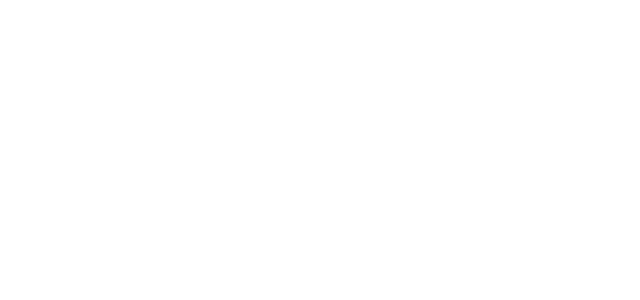
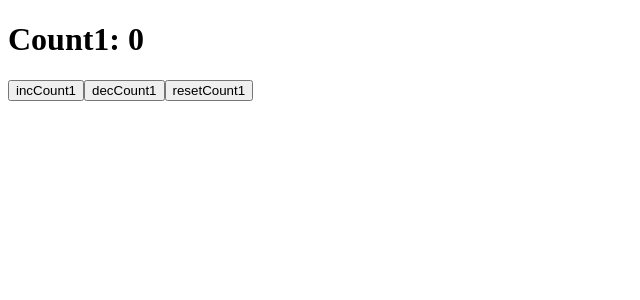
Before and after one commit to jukitot/react_demos, a React (Create React App) app: page / in a window 1280 px wide. Shown: the top 300 px of the page, without its empty margins (0-640 px from the left). Built offline with nearby package versions, Linux system fonts and the light colour scheme.

Commit message:
lesson 7

```diff
--- a/package.json
+++ b/package.json
@@ -9,7 +9,9 @@
     "react": "^18.2.0",
     "react-dom": "^18.2.0",
     "react-scripts": "5.0.1",
-    "web-vitals": "^2.1.4"
+    "web-vitals": "^2.1.4",
+    "@reduxjs/toolkit": "^1.9.7",
+    "react-redux": "^8.1.3"
   },
   "scripts": {
     "start": "react-scripts start",
--- a/src/App.js
+++ b/src/App.js
@@ -1,11 +1,15 @@
-
+import {Header} from "./Components/Header";
+import {Component1} from "./Components/Component1";
+import {Component2} from "./Components/Component2";
 
 function App() {
-  return (
-    <div className="App">
-
-    </div>
-  );
+    return (
+        <div className="App">
+            <Header/>
+            <Component1/>
+            <Component2/>
+        </div>
+    );
 }
 
 export default App;
--- /dev/null
+++ b/src/Components/Component1.js
@@ -0,0 +1,17 @@
+import React from 'react';
+import {useDispatch} from "react-redux";
+import {counter1Actions} from "../redux/slices/counterSlice";
+
+const Component1 = () => {
+    const dispatch = useDispatch();
+
+    return (
+        <div>
+            <button onClick={()=>dispatch(counter1Actions.inc())}>incCount1</button>
+            <button onClick={()=>dispatch(counter1Actions.dec())}>decCount1</button>
+            <button onClick={()=>dispatch(counter1Actions.reset())}>resetCount1</button>
+        </div>
+    );
+};
+
+export {Component1};
--- /dev/null
+++ b/src/Components/Component2.js
@@ -0,0 +1,11 @@
+import React from 'react';
+
+const Component2 = () => {
+    return (
+        <div>
+
+        </div>
+    );
+};
+
+export {Component2};
--- /dev/null
+++ b/src/Components/Header.js
@@ -0,0 +1,14 @@
+import React from 'react';
+import {useSelector} from "react-redux";
+import {store} from "../redux/store";
+
+const Header = () => {
+    const {count1} = useSelector(state => state.counter1);
+    return (
+        <div>
+            <h1>Count1: {count1}</h1>
+        </div>
+    );
+};
+
+export {Header};
--- a/src/index.js
+++ b/src/index.js
@@ -2,11 +2,13 @@
 import ReactDOM from 'react-dom/client';
 
 import App from './App';
+import {Provider} from "react-redux";
+import {store} from "./redux/store";
 
 
 const root = ReactDOM.createRoot(document.getElementById('root'));
 root.render(
-
-    <App />
-
+    <Provider store={store}>
+        <App/>
+    </Provider>
 );
--- /dev/null
+++ b/src/redux/slices/counterSlice.js
@@ -0,0 +1,27 @@
+import {createSlice} from "@reduxjs/toolkit";
+
+const initialState={
+    count1: 0
+};
+const counter1Slice = createSlice({
+    name: 'counter1Slice',
+    initialState,
+    reducers: {
+        inc:(state)=>{
+            state.count1 += 1
+        },
+        dec:(state)=>{
+            state.count1 -= 1
+        },
+        reset:(state)=>{
+            state.count1 = 0
+        }
+    }
+});
+
+const {reducer: counter1Reducer, actions:{inc, dec, reset}} = counter1Slice;
+
+const counter1Actions = {
+    inc, dec, reset
+}
+export {counter1Reducer, counter1Actions}
--- /dev/null
+++ b/src/redux/store.js
@@ -0,0 +1,11 @@
+import {configureStore} from "@reduxjs/toolkit";
+import {counter1Reducer} from "./slices/counterSlice";
+
+const store = configureStore({
+    reducer:{
+        counter1: counter1Reducer
+    }
+
+});
+
+export {store}
```
Also changed, not shown: 1 other file (tests, documents, lock files or other folders).
